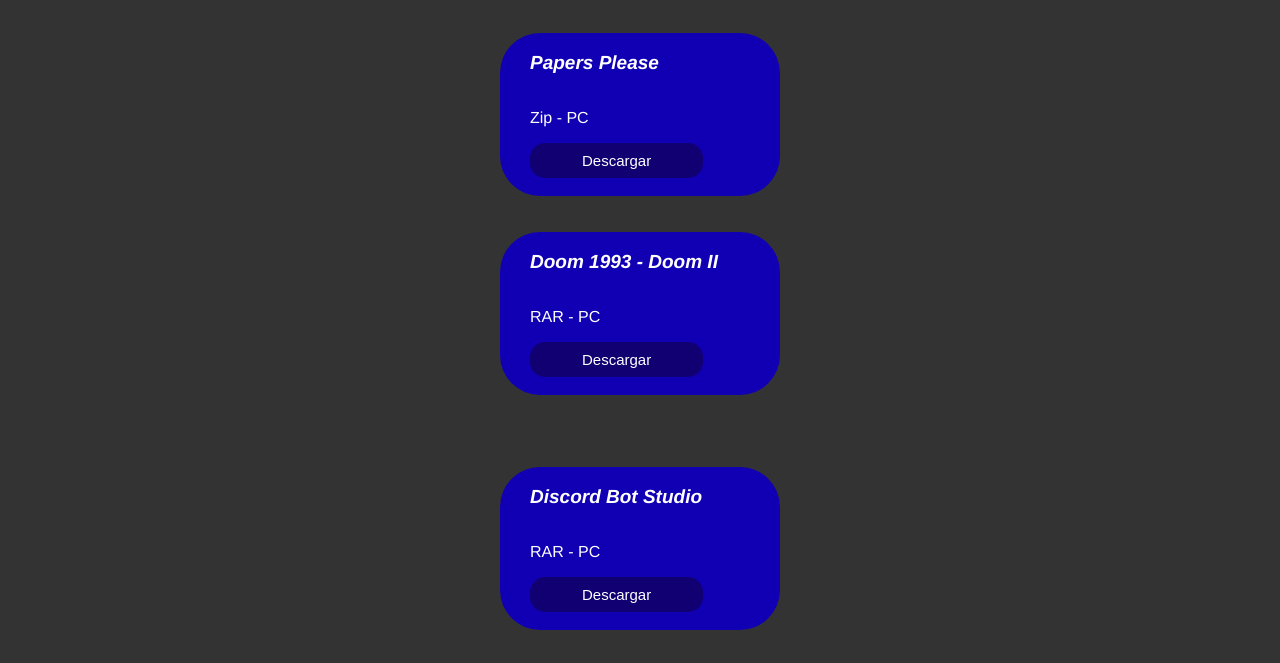
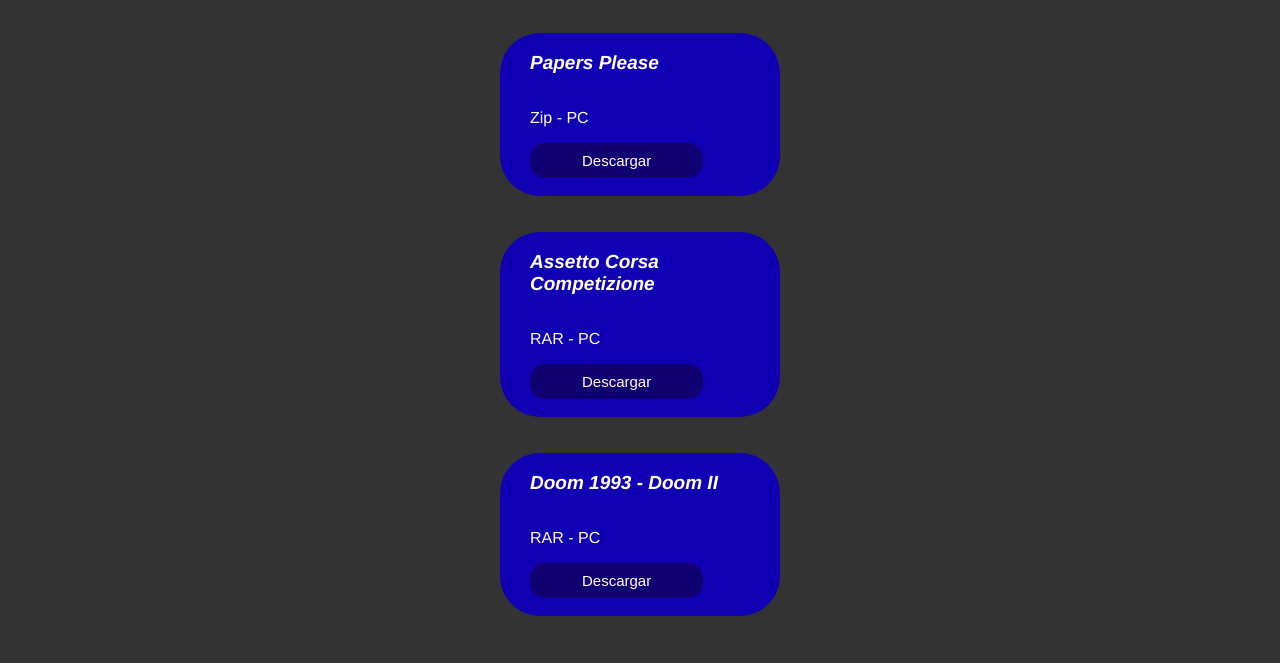
Before and after one commit to ToBeContinued4/somethingpages, a plain HTML site: page páginas/2.html in a window 1280 px wide. Shown: the part 86-749 px from the top of the page. Drawn offline with Linux system fonts and the light colour scheme.

Commit message:
Add files via upload

```diff
--- a/páginas/2.html
+++ b/páginas/2.html
@@ -28,6 +28,21 @@
             <p>Zip - PC</p>
         </div>
         <a href="https://drive.google.com/file/d/16Uyau7fhSKArP4LGP4ORvc1TNnUk2Pdy/view?usp=drive_link" target="_blank">
+            <button id="botonApp">Descargar</button>
+        </a>
+        <br>
+        <br>
+    </div>
+    <br>
+    <br>
+    <div id="bloqueApp">
+        <div id="tituloApp">
+            <p><i><b>Assetto Corsa Competizione</b></i></p>
+        </div>
+        <div id="descApp">
+            <p>RAR - PC</p>
+        </div>
+        <a href="https://playpaste.com/?v=jlaC" target="_blank">
             <button id="botonApp">Descargar</button>
         </a>
         <br>
```
